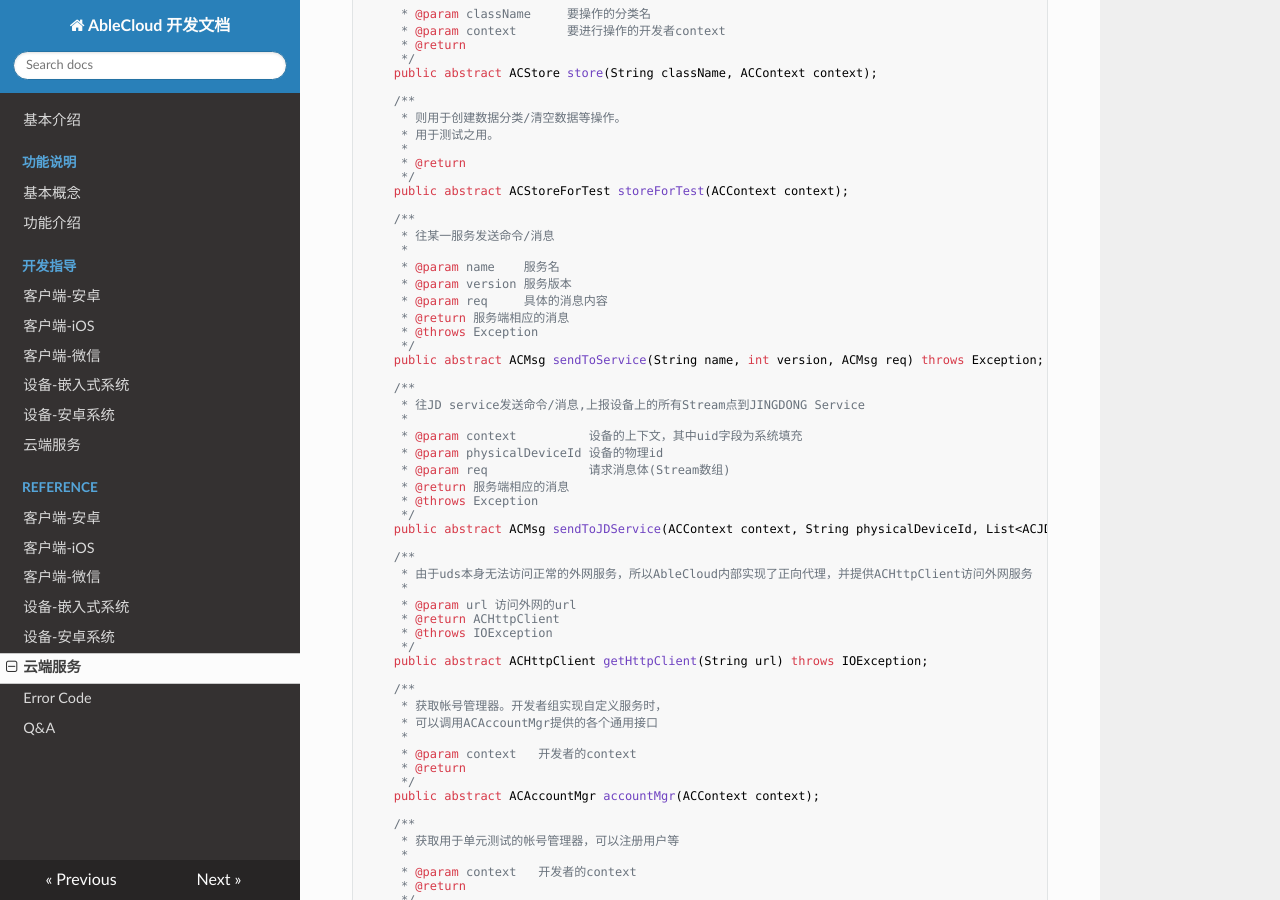
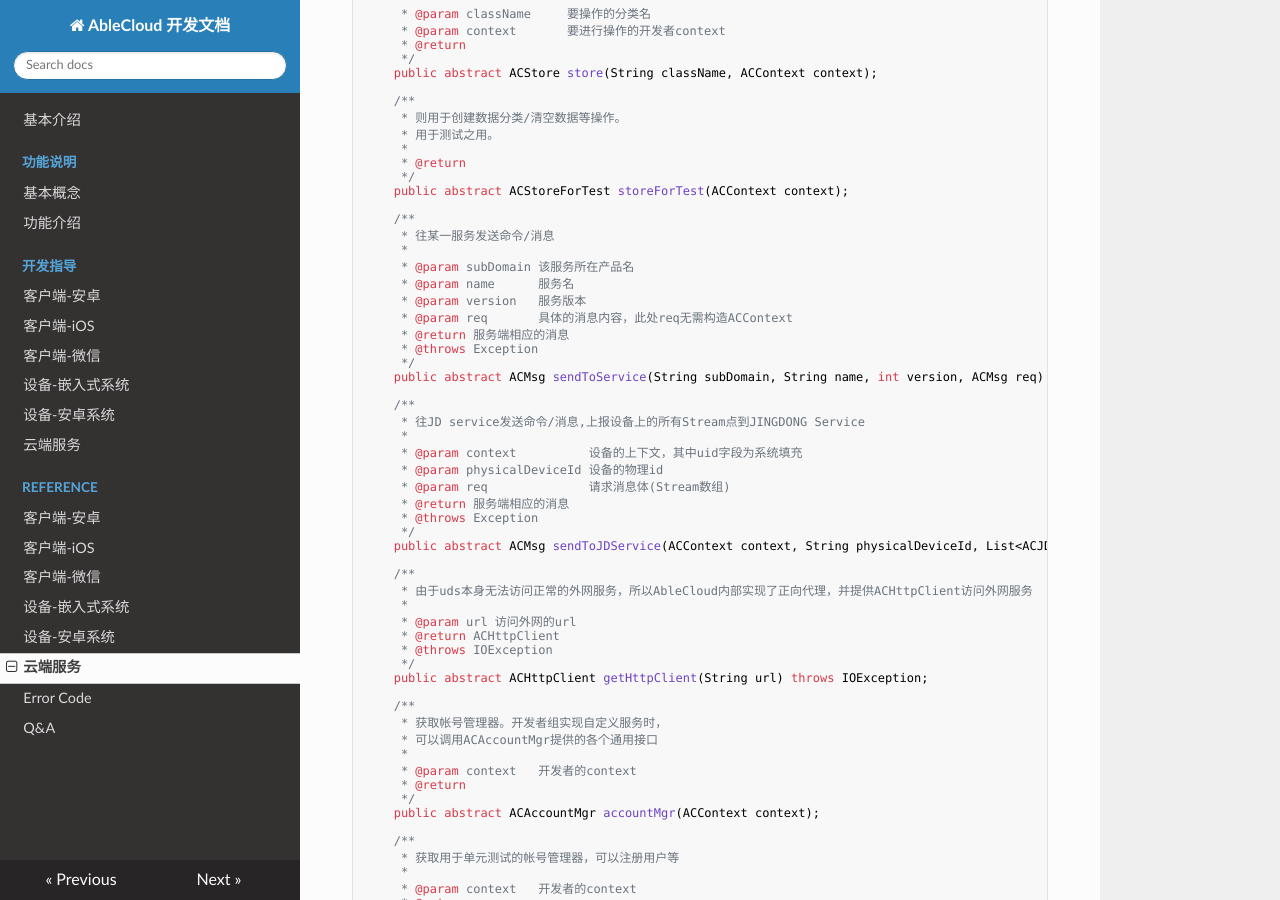
Before and after one commit to JessonW/rd_docs, an MkDocs documentation site: the page built from docs/reference/cloud.md, in a window 1280 px wide and 900 px high, scrolled down 9713 px. Built offline with MkDocs 1.6.1, drawn with Linux system fonts in a browser that asks for light colours; nearby versions of some CDN libraries; old or Windows-style settings are respelled for this version of MkDocs.

Commit message:
update cloud

```diff
--- a/docs/reference/cloud.md
+++ b/docs/reference/cloud.md
@@ -486,13 +486,14 @@ public abstract class AC {
     /**
      * 往某一服务发送命令/消息
      *
-     * @param name    服务名
-     * @param version 服务版本
-     * @param req     具体的消息内容
+     * @param subDomain 该服务所在产品名
+     * @param name      服务名
+     * @param version   服务版本
+     * @param req       具体的消息内容，此处req无需构造ACContext
      * @return 服务端相应的消息
      * @throws Exception
      */
-    public abstract ACMsg sendToService(String name, int version, ACMsg req) throws Exception;
+    public abstract ACMsg sendToService(String subDomain, String name, int version, ACMsg req) throws Exception;
 
     /**
      * 往JD service发送命令/消息,上报设备上的所有Stream点到JINGDONG Service
```
Also changed, not shown: 1 other file.
